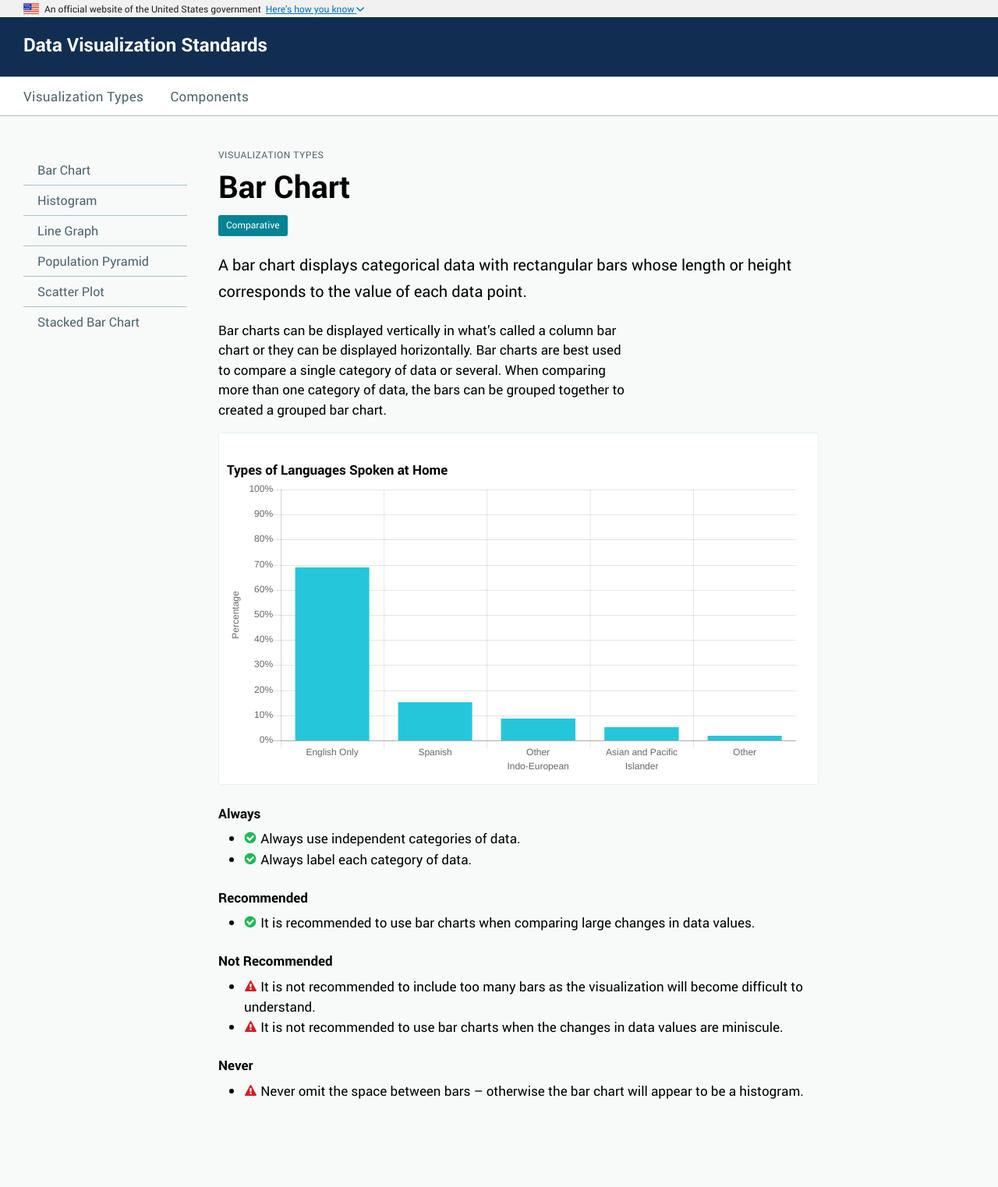
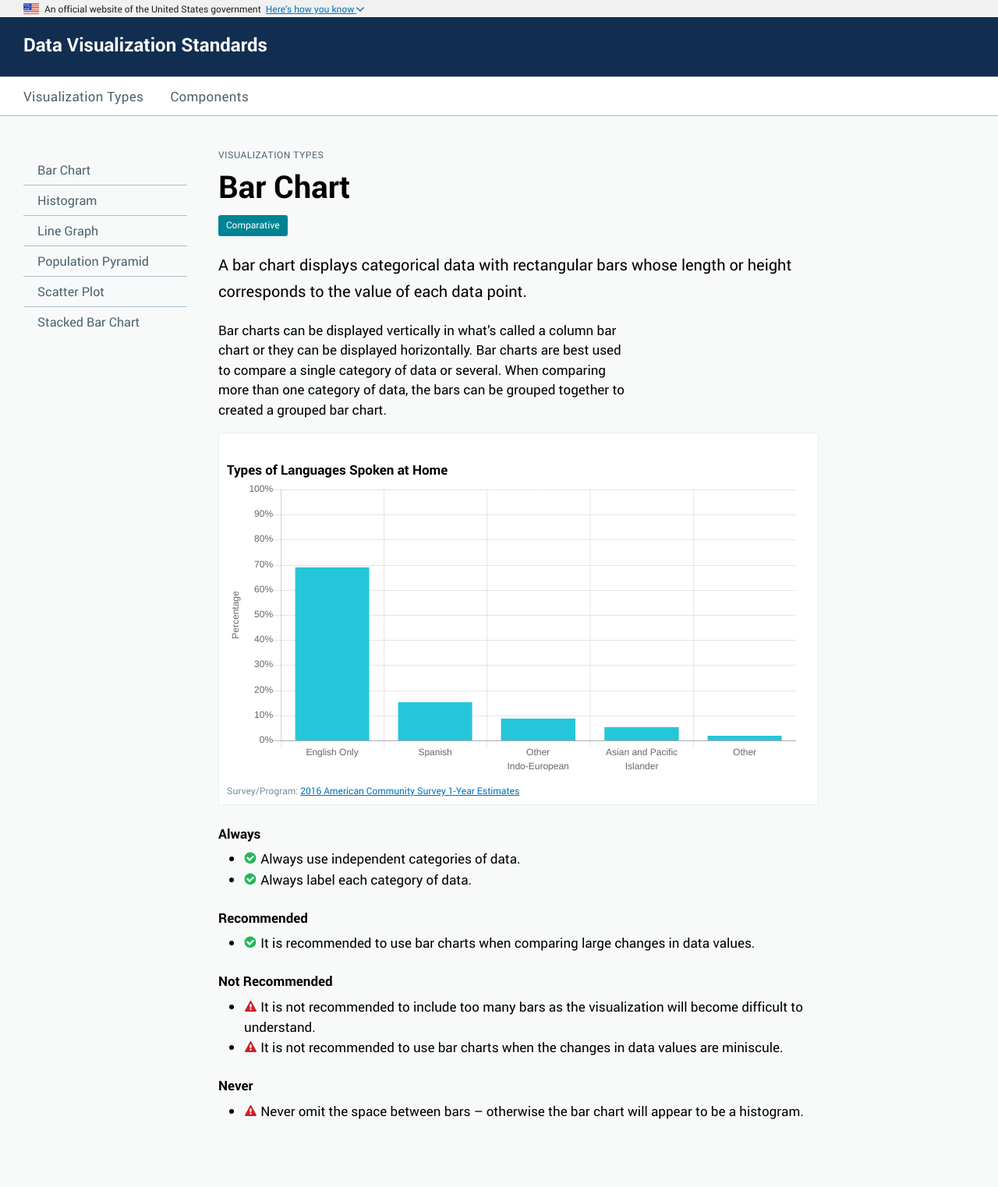
Before and after one commit to XDgov/data-design-standards, a Jekyll site: the page built from pages/visualizations/bar-chart.md, in a window 1280 px wide. Shown: the whole page at 78% size. Built offline with Jekyll 4.4.1, drawn with Linux system fonts in a browser that asks for light colours; before the commit the page ends 1497 px from its top, so only the background shows below that.

Commit message:
Add source to bar

```diff
--- a/assets/sass/layouts/_styleguide.scss
+++ b/assets/sass/layouts/_styleguide.scss
@@ -145,6 +145,12 @@
   @extend %card;
   max-width: 77rem;
   padding: 1rem;
+
+  .usa-source-container {
+    color: $census-color-grey;
+    font-size: 1.2rem;
+    margin-top: 1rem;
+  }
 }
 
 .usa-icon {
--- a/pages/visualizations/bar-chart.md
+++ b/pages/visualizations/bar-chart.md
@@ -28,4 +28,7 @@ guidance-never:
 <div class="usa-chart-card">
   <h4>Types of Languages Spoken at Home</h4>
   <canvas id="barChart"></canvas>
+  <div class="usa-source-container">
+    Survey/Program: <a href="https://www.census.gov/programs-surveys/acs/" target="_blank">2016 American Community Survey 1-Year Estimates</a>
+  </div>
 </div>
```
